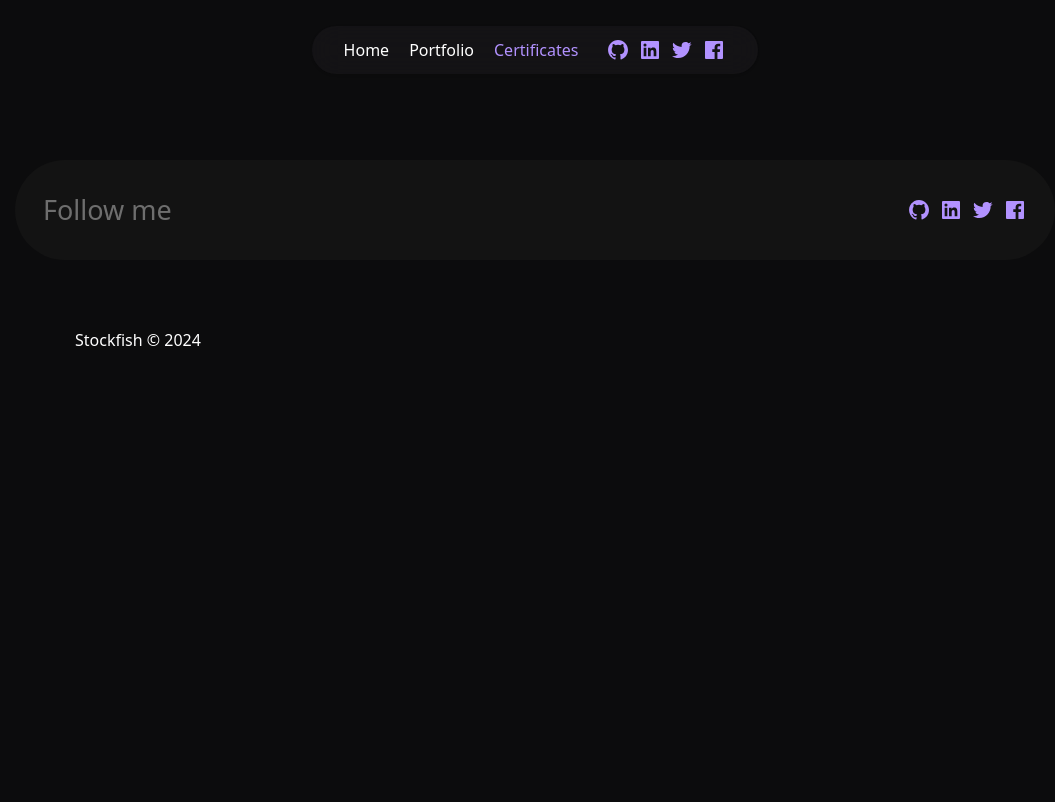
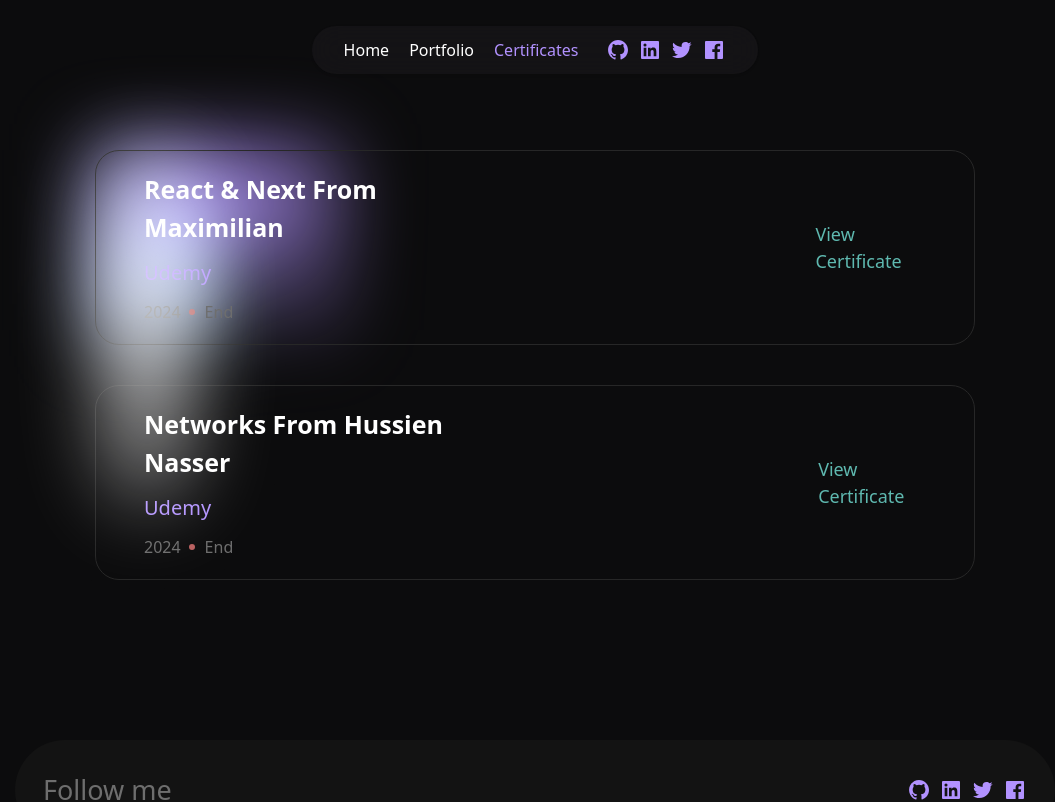
Before and after one commit to St0ckfish/Portfolio, a Next.js app: page /certificates in a window 1280 px wide. Shown: the top 802 px of the page, without its empty margins (105-1160 px from the left). Built offline with nearby package versions, Linux system fonts and the light colour scheme.

Commit message:
Certificates

```diff
--- a/src/app/certificates/page.tsx
+++ b/src/app/certificates/page.tsx
@@ -1,8 +1,34 @@
 const Certificates = () => {
     return (
-        <div>
+        <div className="text-white grid w-full gap-10 justify-center px-[200px] max-[940px]:px-[40px] mt-[150px] before:absolute before:h-[300px] before:w-[200px] sm:before:w-[100px] before:translate-x-1/2 max-[1345px]:before:translate-x-[2px] before:rounded-full before:bg-gradient-radial before:from-white before:to-transparent before:blur-2xl opa before:content-[''] after:absolute after:-z-20 after:h-[180px] after:w-[240px] after:translate-x-[500px] max-[1345px]:after:translate-x-[2px] after:bg-gradient-conic after:from-sky-200 after:via-[#b292ff] after:blur-2xl after:content-[''] before:dark:bg-gradient-to-br before:dark:from-transparent before:dark:to-blue-700 before:dark:opacity-40 after:dark:from-sky-900 after:dark:via-[#0141ff] after:dark:opacity-40 before:lg:h-[360px] z-[-1]">
+
+            <div className="px-12 py-5 rounded-3xl border border-[#272727] flex justify-between items-center gap-[350px] w-full max-[1023px]:grid max-[1023px]:justify-center max-[1023px]:gap-4">
+                <div className="grid gap-3 ">
+                    <h1 className="font-semibold text-[25px] max-[1277px]:text-[20px]">React & Next From Maximilian</h1>
+                    <p className="text-[#b292ff] text-[20px] max-[1277px]:text-[16px]">Udemy</p>
+                    <div className="text-[#6e6e6e] flex items-center gap-2 text-[16px]">2024<div className="h-1.5 w-1.5 rounded-full bg-[#b95f5f] me-2"></div><p className=" -translate-x-1.5">End</p></div>
+                </div>
+                <div className="flex text-[18px] max-[1277px]:text-[16px]">
+                    <a href="/" className="text-[#5fb9b0]">
+                        View Certificate
+                    </a>
+                </div>
+            </div>
+            <div className="px-12 py-5 rounded-3xl border border-[#272727] flex justify-between items-center gap-[350px] w-full max-[1023px]:grid max-[1023px]:justify-center max-[1023px]:gap-4">
+                <div className="grid gap-3 ">
+                    <h1 className="font-semibold text-[25px] max-[1277px]:text-[20px]">Networks From Hussien Nasser</h1>
+                    <p className="text-[#b292ff] text-[20px] max-[1277px]:text-[16px]">Udemy</p>
+                    <div className="text-[#6e6e6e] flex items-center gap-2 text-[16px]">2024<div className="h-1.5 w-1.5 rounded-full bg-[#b95f5f] me-2"></div><p className=" -translate-x-1.5">End</p></div>
+                </div>
+                <div className="flex text-[18px] max-[1277px]:text-[16px]">
+                    <a href="/" className="text-[#5fb9b0]">
+                        View Certificate
+                    </a>
+                </div>
+            </div>
+
         </div>
-     );
+    );
 }
 
 export default Certificates;
--- a/src/app/portfolio/page.tsx
+++ b/src/app/portfolio/page.tsx
@@ -38,14 +38,15 @@ const Portfolio = () => {
                     </div>
                 </div>
 
+
             </div>
             <div className="w-full flex text-center justify-center sm:justify-start sm:text-start text-[#c8c8c8] sm:text-[40px] text-[20px] sm:pl-[70px] pl-[1px] mt-[20px]">
                 <p>
                     These are the Work Experience
                 </p>
             </div>
-            <div className="grid gap-4 px-[150px] max-[940px]:px-[30px] mt-[70px] bg-[url('/images/hero1.png')] bg-auto bg-fixed ">
-                <div className="px-12 py-5 rounded-2xl bg-[#131313] flex justify-between gap-4 w-full max-[1023px]:grid max-[1023px]:justify-center">
+            <div className="grid gap-4 px-[150px] max-[940px]:px-[30px] mt-[70px]  ">
+                <div className="px-12 py-5 rounded-2xl bg-[#131313] flex items-center justify-between gap-4 w-full max-[1023px]:grid max-[1023px]:justify-center">
                     <div className="grid gap-3 w-full">
                         <h1 className="font-semibold text-[25px] max-[1277px]:text-[20px]">Front-End Software Engineer</h1>
                         <p className="text-[#b292ff] text-[20px] max-[1277px]:text-[16px]">X-Tech</p>
--- a/src/components/navBar.tsx
+++ b/src/components/navBar.tsx
@@ -15,7 +15,7 @@ const NavBar = () => {
 
     const controlNavbar = () => {
         if (typeof window !== 'undefined') {
-            if (window.scrollY > 600 && window.scrollY > lastScrollY) {
+            if (window.scrollY > 500 && window.scrollY > lastScrollY) {
                 if (timerRef.current) {
                     clearTimeout(timerRef.current);
                 }
```
Also changed, not shown: public/images/shipping.png (added).
